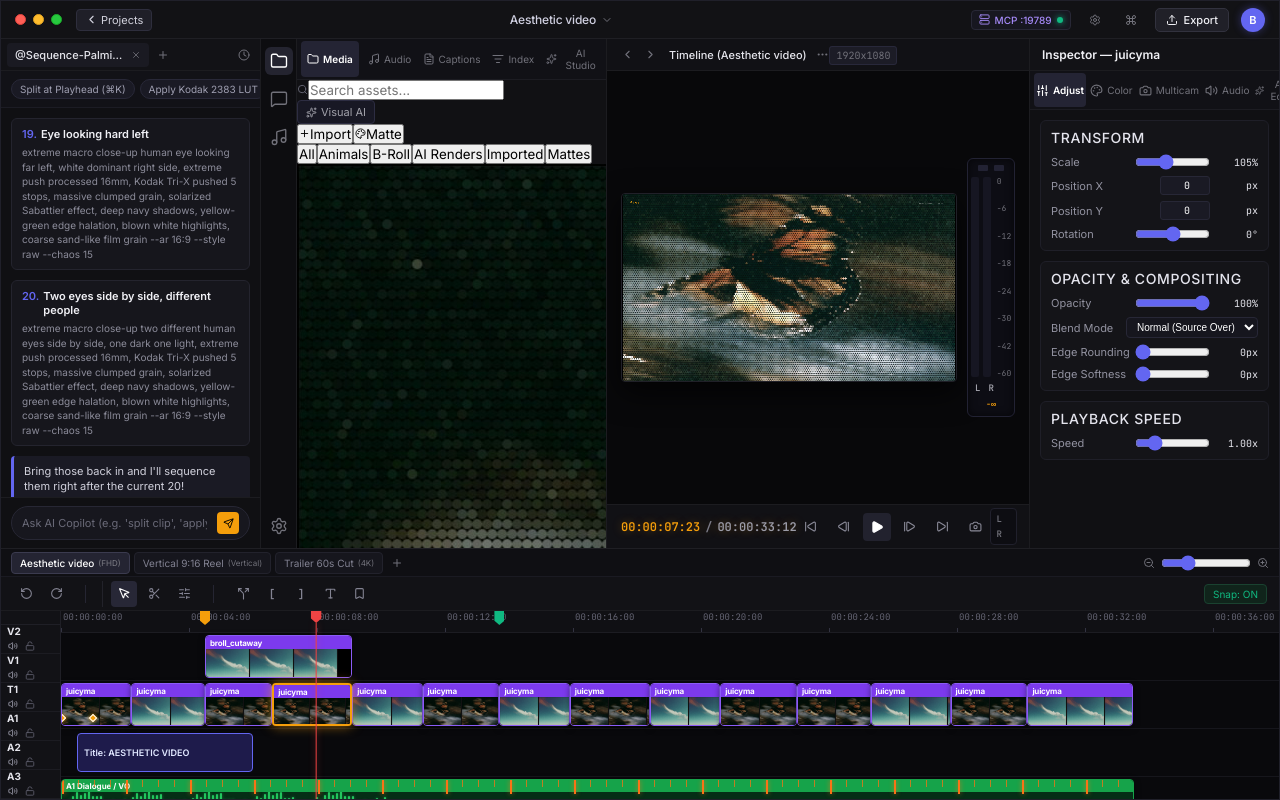
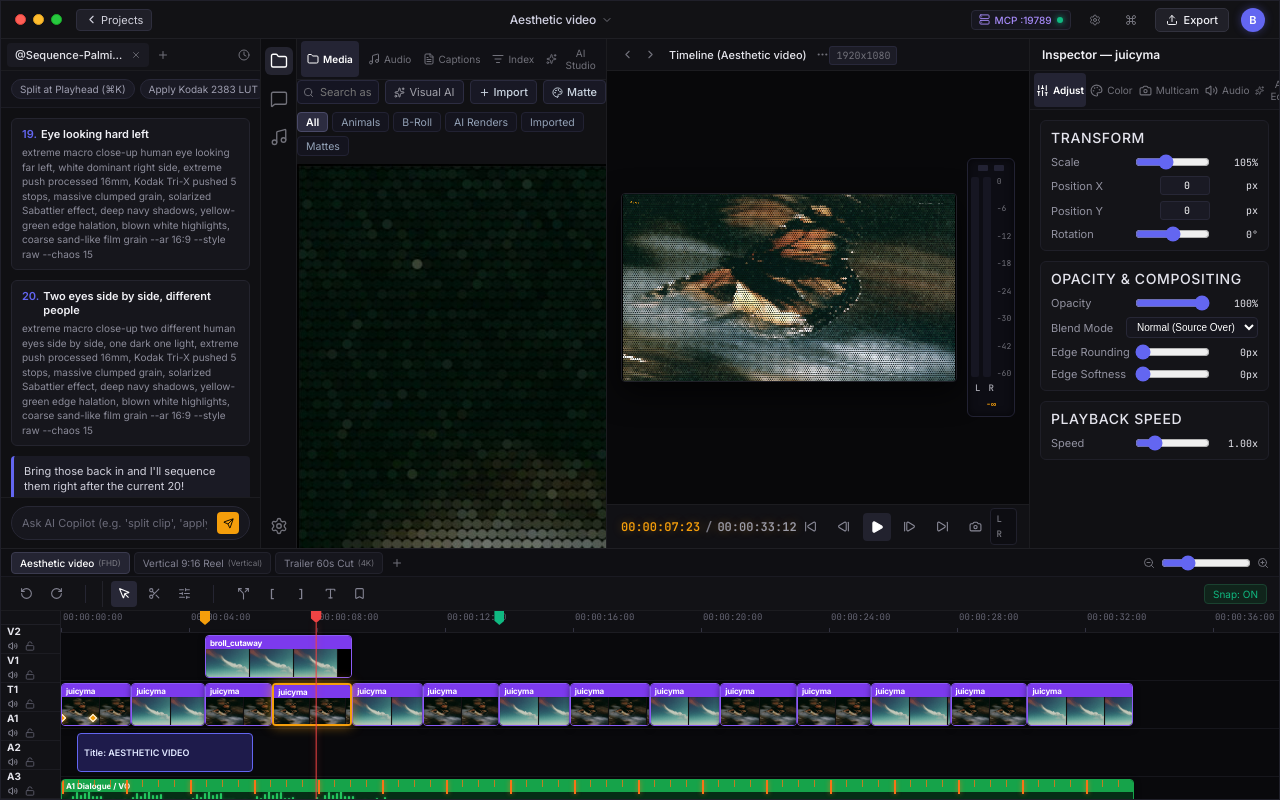
Before and after one commit to bryankwandou/palmier-web, a React (Vite) app: page / in a window 1280 px wide. Built offline with nearby package versions, Linux system fonts and the light colour scheme.

Commit message:
style(media-panel): add dark theme styling for import, matte, and folder chips

```diff
--- a/src/index.css
+++ b/src/index.css
@@ -4249,3 +4249,96 @@ input, textarea {
   background: #2d2d45;
   color: #fff;
 }
+
+/* ========================================================
+   MEDIA ACTION ROW & FOLDER CHIPS (MediaPanel.swift parity)
+   ======================================================== */
+.media-action-row {
+  display: flex;
+  align-items: center;
+  gap: 6px;
+  margin-bottom: 8px;
+}
+
+.media-search-input-wrap {
+  flex: 1;
+  position: relative;
+  display: flex;
+  align-items: center;
+}
+
+.media-search-input {
+  width: 100%;
+  background: #151522;
+  border: 1px solid #28283c;
+  border-radius: 4px;
+  padding: 4px 6px 4px 22px;
+  color: #e2e8f0;
+  font-size: 11px;
+  outline: none;
+}
+
+.media-search-input:focus {
+  border-color: #6366f1;
+}
+
+.media-search-input-wrap .search-icon {
+  position: absolute;
+  left: 6px;
+  color: #71717a;
+  pointer-events: none;
+}
+
+.media-import-btn,
+.media-matte-btn {
+  display: flex;
+  align-items: center;
+  gap: 4px;
+  background: #181824;
+  border: 1px solid #2a2a3d;
+  color: #cbd5e1;
+  font-size: 11px;
+  font-weight: 500;
+  padding: 4px 8px;
+  border-radius: 4px;
+  cursor: pointer;
+  transition: all 0.15s ease;
+  white-space: nowrap;
+}
+
+.media-import-btn:hover,
+.media-matte-btn:hover {
+  background: #232336;
+  border-color: #3f3f5a;
+  color: #ffffff;
+}
+
+.media-folder-chips {
+  display: flex;
+  flex-wrap: wrap;
+  gap: 4px;
+  margin-bottom: 8px;
+}
+
+.folder-chip {
+  background: #14141e;
+  border: 1px solid #222233;
+  color: #94a3b8;
+  font-size: 10.5px;
+  padding: 2.5px 8px;
+  border-radius: 4px;
+  cursor: pointer;
+  transition: all 0.12s ease;
+}
+
+.folder-chip:hover {
+  background: #1e1e2c;
+  color: #e2e8f0;
+}
+
+.folder-chip.active {
+  background: #2c2c40;
+  border-color: #4a4a68;
+  color: #ffffff;
+  font-weight: 600;
+}
```
